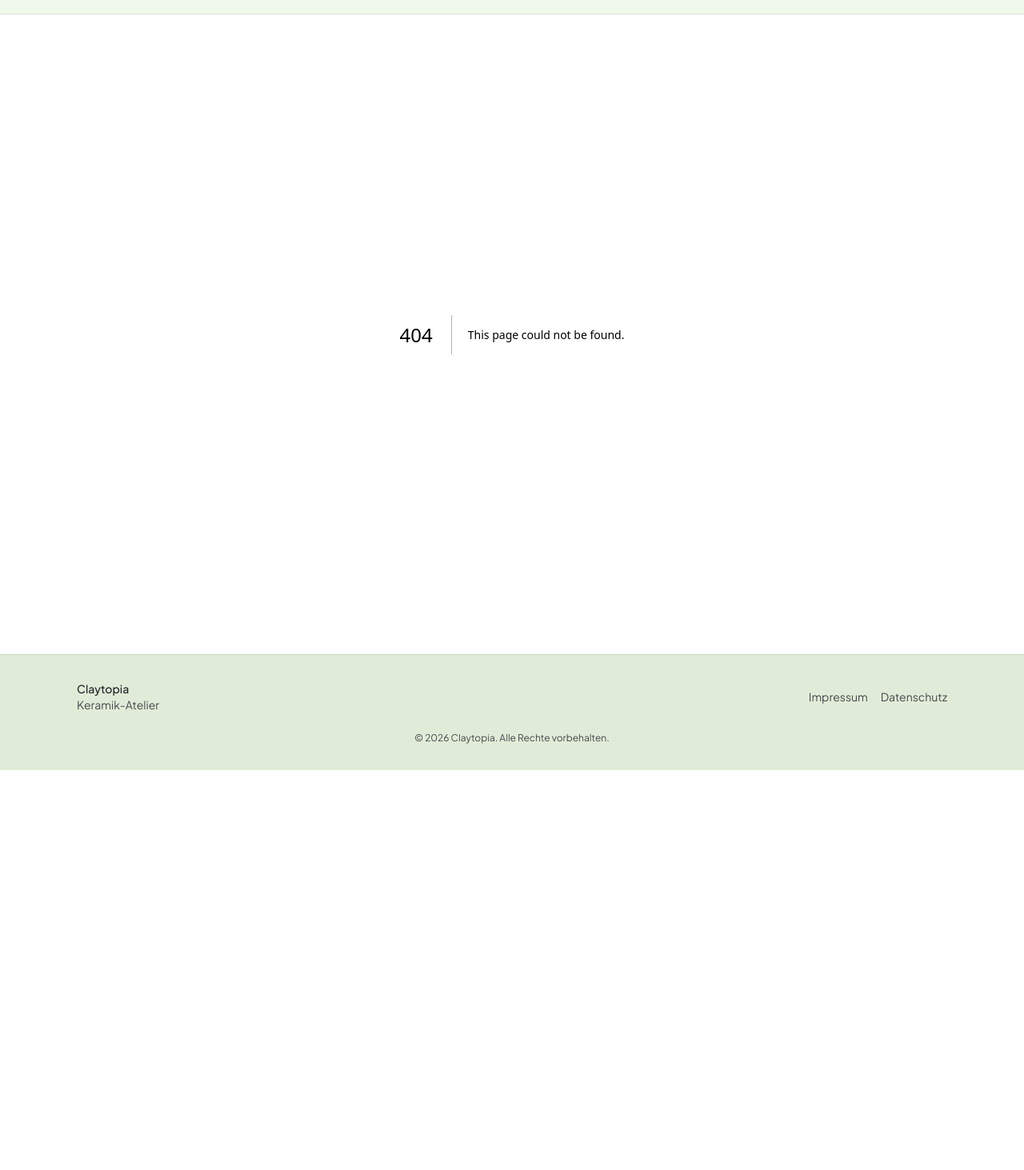
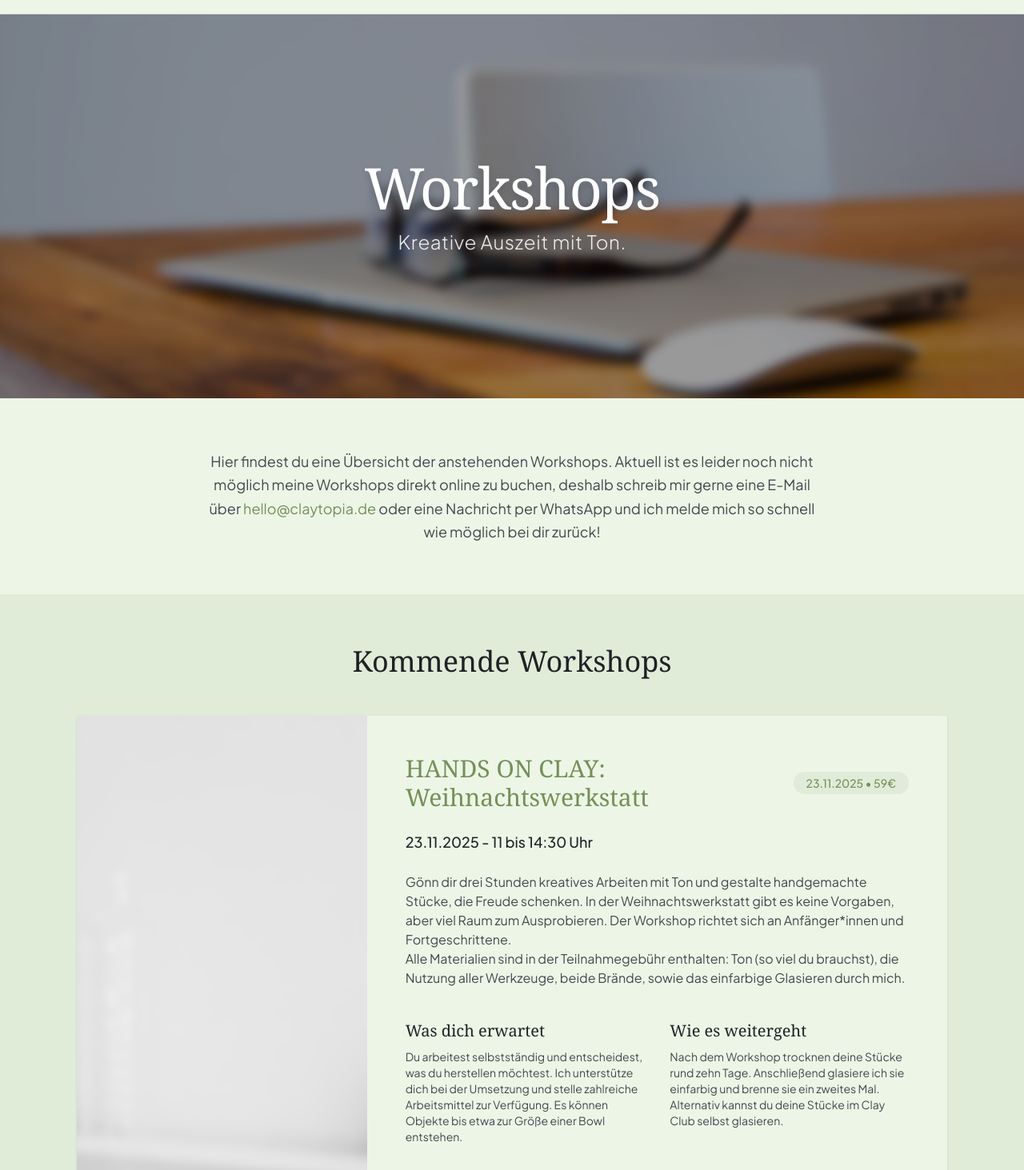
Before and after one commit to claytopia/claytopia-next, a Next.js app: page /workshops in a window 1280 px wide. Before the commit this address had no page. Shown: the part 47-1510 px from the top of the page at 80% size. Before the commit the page ends 1010 px from the top, so only its background shows below. Built offline with nearby package versions, Linux system fonts and the light colour scheme.

Commit message:
feat: implement Workshops page based on requirements

```diff
--- /dev/null
+++ b/app/workshops/page.tsx
@@ -0,0 +1,198 @@
+import Image from 'next/image';
+import { Container } from '../components/Container';
+import { Metadata } from 'next';
+
+export const metadata: Metadata = {
+  title: "Workshops - Claytopia",
+  description: "Entdecke unsere Töpfer-Workshops in Rösrath. Hands On Clay, Weihnachtswerkstatt und individuelle Gruppen-Workshops.",
+};
+
+export default function WorkshopsPage() {
+  return (
+    <div className="flex flex-col min-h-screen">
+
+      {/* HERO SECTION */}
+      <section className="relative h-[60vh] min-h-[400px] flex items-center justify-center overflow-hidden">
+        <div className="absolute inset-0 z-0">
+          <Image
+            src="/img/sliders/slider1.png"
+            alt="Claytopia Workshops"
+            fill
+            className="object-cover"
+            priority
+          />
+          <div className="absolute inset-0 bg-black/40" />
+        </div>
+        <Container className="relative z-10 text-center text-white">
+          <h1 className="font-serif text-5xl md:text-7xl mb-4 tracking-tight drop-shadow-lg">
+            Workshops
+          </h1>
+          <p className="text-xl md:text-2xl font-light tracking-wide max-w-2xl mx-auto text-white/90">
+            Kreative Auszeit mit Ton.
+          </p>
+        </Container>
+      </section>
+
+      {/* INTRO SECTION */}
+      <section className="py-16">
+        <Container>
+          <div className="max-w-3xl mx-auto text-center space-y-6">
+            <p className="text-lg text-foreground-muted leading-relaxed">
+              Hier findest du eine Übersicht der anstehenden Workshops. Aktuell ist es leider noch nicht möglich meine Workshops direkt online zu buchen, deshalb schreib mir gerne eine E-Mail über <a href="mailto:hello@claytopia.de" className="text-primary hover:underline">hello@claytopia.de</a> oder eine Nachricht per WhatsApp und ich melde mich so schnell wie möglich bei dir zurück!
+            </p>
+          </div>
+        </Container>
+      </section>
+
+      {/* UPCOMING WORKSHOPS */}
+      <section className="py-16 bg-background-alt">
+        <Container>
+          <h2 className="font-serif text-3xl md:text-4xl mb-12 text-center">Kommende Workshops</h2>
+
+          <div className="bg-background rounded-sm shadow-sm overflow-hidden flex flex-col lg:flex-row">
+            <div className="lg:w-1/3 relative min-h-[300px]">
+               <Image
+                src="/img/sliders/slider2.png"
+                alt="Weihnachtswerkstatt"
+                fill
+                className="object-cover"
+              />
+            </div>
+            <div className="lg:w-2/3 p-8 lg:p-12 space-y-6">
+              <div className="flex flex-col md:flex-row md:items-center justify-between gap-4">
+                 <h3 className="font-serif text-2xl md:text-3xl text-primary">HANDS ON CLAY: Weihnachtswerkstatt</h3>
+                 <span className="bg-primary/10 text-primary px-4 py-1 rounded-full text-sm font-medium whitespace-nowrap">
+                   23.11.2025 • 59€
+                 </span>
+              </div>
+
+              <p className="text-lg font-medium text-foreground">
+                23.11.2025 - 11 bis 14:30 Uhr
+              </p>
+
+              <div className="prose prose-lg text-foreground-muted">
+                <p>
+                  Gönn dir drei Stunden kreatives Arbeiten mit Ton und gestalte handgemachte Stücke, die Freude schenken.
+                  In der Weihnachtswerkstatt gibt es keine Vorgaben, aber viel Raum zum Ausprobieren.
+                  Der Workshop richtet sich an Anfänger*innen und Fortgeschrittene.
+                </p>
+                <p>
+                  Alle Materialien sind in der Teilnahmegebühr enthalten: Ton (so viel du brauchst), die Nutzung aller Werkzeuge,
+                  beide Brände, sowie das einfarbige Glasieren durch mich.
+                </p>
+              </div>
+
+              <div className="grid md:grid-cols-2 gap-8 pt-4">
+                <div>
+                   <h4 className="font-serif text-xl mb-2">Was dich erwartet</h4>
+                   <p className="text-sm text-foreground-muted">
+                     Du arbeitest selbstständig und entscheidest, was du herstellen möchtest.
+                     Ich unterstütze dich bei der Umsetzung und stelle zahlreiche Arbeitsmittel zur Verfügung.
+                     Es können Objekte bis etwa zur Größe einer Bowl entstehen.
+                   </p>
+                </div>
+                <div>
+                   <h4 className="font-serif text-xl mb-2">Wie es weitergeht</h4>
+                   <p className="text-sm text-foreground-muted">
+                     Nach dem Workshop trocknen deine Stücke rund zehn Tage. Anschließend glasiere ich sie einfarbig und brenne sie ein zweites Mal.
+                     Alternativ kannst du deine Stücke im Clay Club selbst glasieren.
+                   </p>
+                </div>
+              </div>
+
+              <div className="pt-6">
+                <a href="mailto:hello@claytopia.de?subject=Anmeldung Weihnachtswerkstatt" className="inline-block bg-primary text-white px-8 py-3 rounded-sm hover:bg-primary/90 transition-colors">
+                  Jetzt Anfragen
+                </a>
+              </div>
+            </div>
+          </div>
+
+        </Container>
+      </section>
+
+      {/* INDIVIDUAL WORKSHOPS */}
+      <section className="py-20">
+        <Container>
+          <div className="grid grid-cols-1 lg:grid-cols-2 gap-16">
+
+            {/* Info Text */}
+            <div className="space-y-8">
+              <h2 className="font-serif text-3xl md:text-4xl">Individuelle Workshops</h2>
+              <p className="text-lg text-foreground-muted">
+                Individuelle Workshops sind für Gruppen von 1 bis 10 Personen buchbar. Der Preis richtet sich nach dem zeitlichen Umfang, der Teilnehmerzahl und dem gewünschten Aufwand.
+              </p>
+              <p className="text-foreground-muted">
+                Für euer persönliches Töpfer-Erlebnis erstelle ich euch gerne ein individuelles Angebot – ganz nach euren Vorstellungen. Ob ihr frei drauflos töpfern möchtet, ein gemeinsames Thema festlegt (z.B. Weihnachten, Frühling, Lieblingstasse) oder ein bestimmtes Produkt entstehen soll.
+              </p>
+               <p className="text-foreground-muted">
+                Schreibt mir einfach eure Idee, und ich melde mich mit einem passenden Vorschlag zurück. Ich freu mich auf euch!
+              </p>
+
+              <div className="bg-stone-50 p-6 rounded-sm border-l-4 border-primary/20 mt-8">
+                <h3 className="font-serif text-xl mb-4 text-foreground">Beispiel: &quot;Basis-Workshop&quot;</h3>
+                <div className="space-y-4 text-sm text-foreground-muted">
+                   <p>
+                     <strong>Grundpreis:</strong> 150 € (für 1 Person) <br/>
+                     <strong>Zusatzperson:</strong> + 30 € (max. 10 Personen)
+                   </p>
+                   <ul className="list-disc pl-5 space-y-1">
+                     <li>3 Stunden Workshopzeit &quot;freies Töpfern&quot;</li>
+                     <li>Einführung in verschiedene Techniken</li>
+                     <li>Individuelle Projektberatung</li>
+                     <li>So viel Ton, wie du brauchst & Nutzung aller Materialien</li>
+                     <li>Schrühbrand & einfarbige Glasur durch mich & Glasurbrand</li>
+                   </ul>
+                   <p className="italic text-xs">
+                     Alternativ: Wenn du deine Keramik selbst farbig glasieren möchtest, kannst du das im Rahmen des Clay Clubs machen.
+                   </p>
+                </div>
+              </div>
+
+            </div>
+
+            {/* Images */}
+            <div className="grid grid-cols-2 gap-4">
+               <div className="relative aspect-[3/4] rounded-sm overflow-hidden mt-8">
+                  <Image
+                    src="/img/sliders/slider3.png"
+                    alt="Individueller Workshop"
+                    fill
+                    className="object-cover"
+                  />
+               </div>
+               <div className="relative aspect-[3/4] rounded-sm overflow-hidden mb-8">
+                  <Image
+                    src="/img/sliders/04.jpg"
+                    alt="Kreatives Arbeiten"
+                    fill
+                    className="object-cover"
+                  />
+               </div>
+            </div>
+
+          </div>
+        </Container>
+      </section>
+
+      {/* CONTACT CTA */}
+      <section className="py-24 bg-background-alt">
+        <Container className="text-center">
+          <h2 className="font-serif text-3xl md:text-4xl mb-8">Interesse geweckt?</h2>
+          <p className="text-lg text-foreground-muted mb-8 max-w-xl mx-auto">
+             Hast du Fragen zu den Workshops oder möchtest ein individuelles Angebot?
+          </p>
+          <div className="flex flex-col md:flex-row justify-center gap-8 md:gap-16 text-lg">
+            <a href="mailto:hello@claytopia.de" className="hover:text-primary transition-colors flex items-center justify-center gap-2">
+              <span className="font-medium">E-Mail:</span> hello@claytopia.de
+            </a>
+            <a href="tel:+491778336539" className="hover:text-primary transition-colors flex items-center justify-center gap-2">
+              <span className="font-medium">Telefon:</span> +49 177 833 6539
+            </a>
+          </div>
+        </Container>
+      </section>
+
+    </div>
+  );
+}
```
Also changed, not shown: 1 other file (tests, documents, lock files or other folders).
